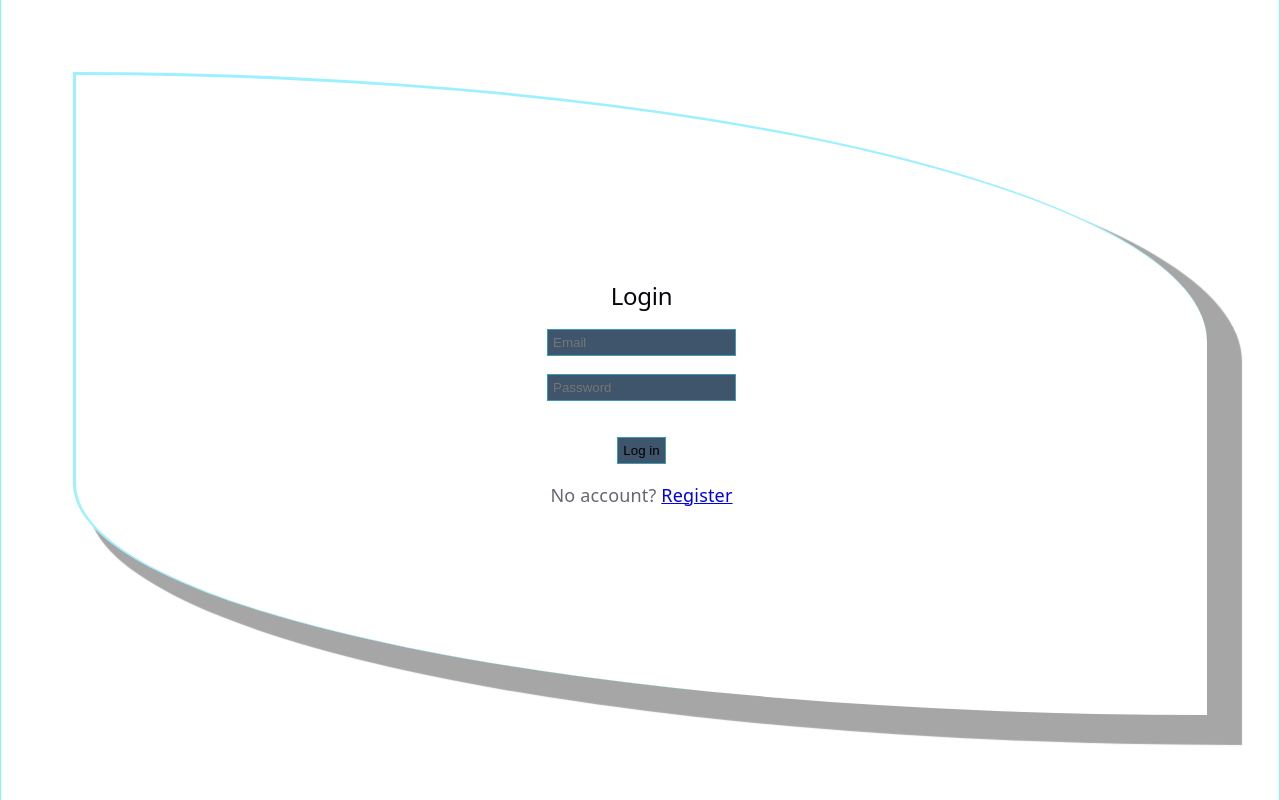
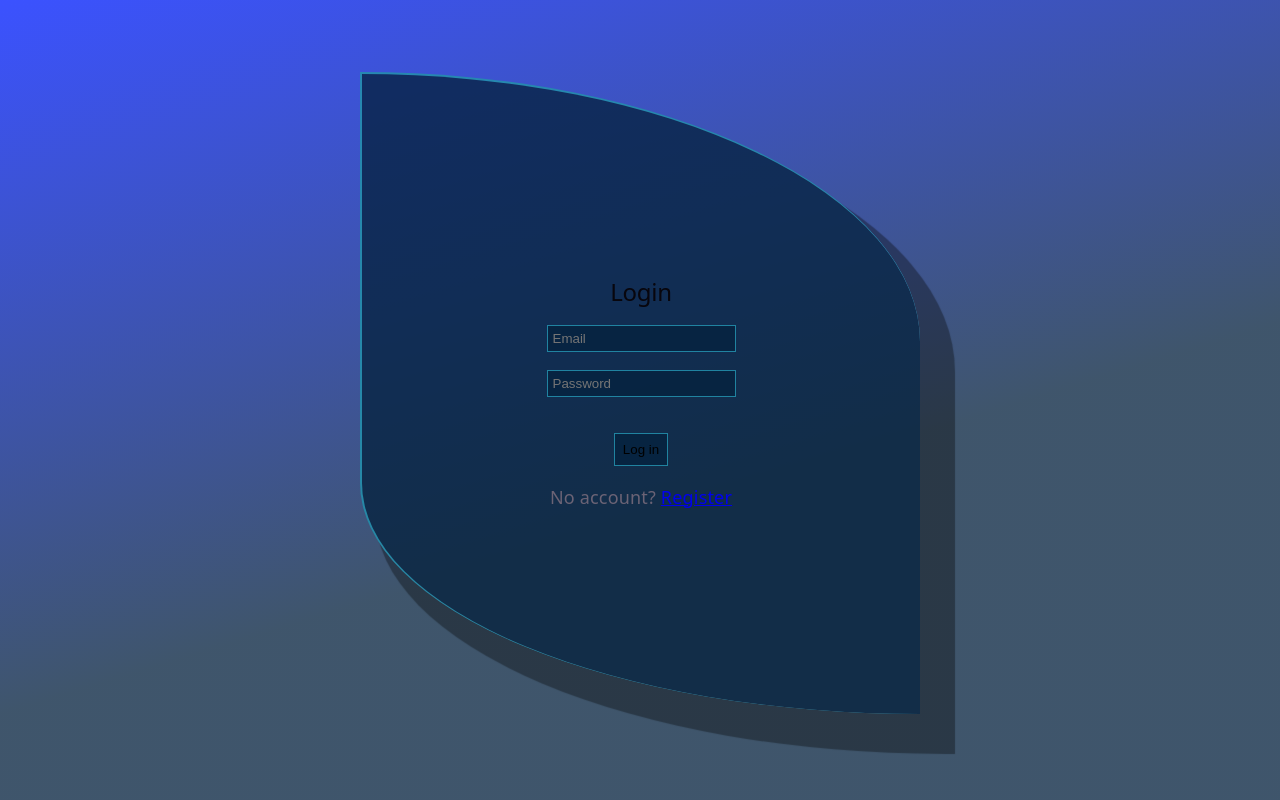
Before and after one commit to Pencils0101001101001010/do-it, a React (Vite) app in the folder client/: page /login in a window 1280 px wide. Built offline with nearby package versions, Linux system fonts and the light colour scheme; no server answers.

Commit message:
I think I'm done with the login style now :)

```diff
--- a/client/src/index.css
+++ b/client/src/index.css
@@ -11,8 +11,8 @@
   --shadow:
     rgba(0, 0, 0, 0.1) 0 10px 15px -3px, rgba(0, 0, 0, 0.05) 0 4px 6px -2px;
   --curved-border-radius: 0% 100% 0% 100% / 64% 42% 58% 36%;
-  --curved-box-shadow: 25px 20px 1px 10px rgba(6, 6, 6, 0.356);
-  --curved-box-border: var(--accent-border) solid 3px;
+  --curved-box-shadow: 25px 30px 1px 10px rgba(6, 6, 6, 0.356);
+  --curved-box-border: var(--accent-border) solid 2px;
   --sans: system-ui, "Segoe UI", Roboto, sans-serif;
   --heading: system-ui, "Segoe UI", Roboto, sans-serif;
   --mono: ui-monospace, Consolas, monospace;
@@ -23,7 +23,8 @@
   letter-spacing: 0.18px;
   color-scheme: light dark;
   color: var(--text);
-  background: var(--bg);
+  background: var(--accent-bg);
+  background: linear-gradient(343deg, var(--accent-bg) 40%, var(--accent) 100%);
   font-synthesis: none;
   text-rendering: optimizeLegibility;
   -webkit-font-smoothing: antialiased;
@@ -54,7 +55,7 @@
   max-width: 100%;
   margin: 0 auto;
   text-align: center;
-  border-inline: 1px solid var(--border);
+  /* border-inline: 1px solid var(--border); */
   min-height: 100svh;
   display: flex;
   flex-direction: column;
@@ -131,12 +132,15 @@ nav h2 {
   justify-content: center;
   align-items: center;
   height: 80vh;
+  background-color: var(--accent-bg);
   border-radius: var(--curved-border-radius);
   border-top: var(--curved-box-border);
   border-left: var(--curved-box-border);
   box-shadow: var(--curved-box-shadow);
-  margin: 4rem;
+  margin: 4rem 20rem;
   @media (max-width: 1024px) {
+    box-shadow: none;
+
     height: 90vh;
     margin: 1rem;
   }
@@ -154,7 +158,7 @@ nav h2 {
 }
 
 .form-style button {
-  padding: 5px;
+  padding: 8px;
   background-color: var(--accent-bg);
   border: var(--accent-border) solid 1px;
   margin: 1rem;
```
